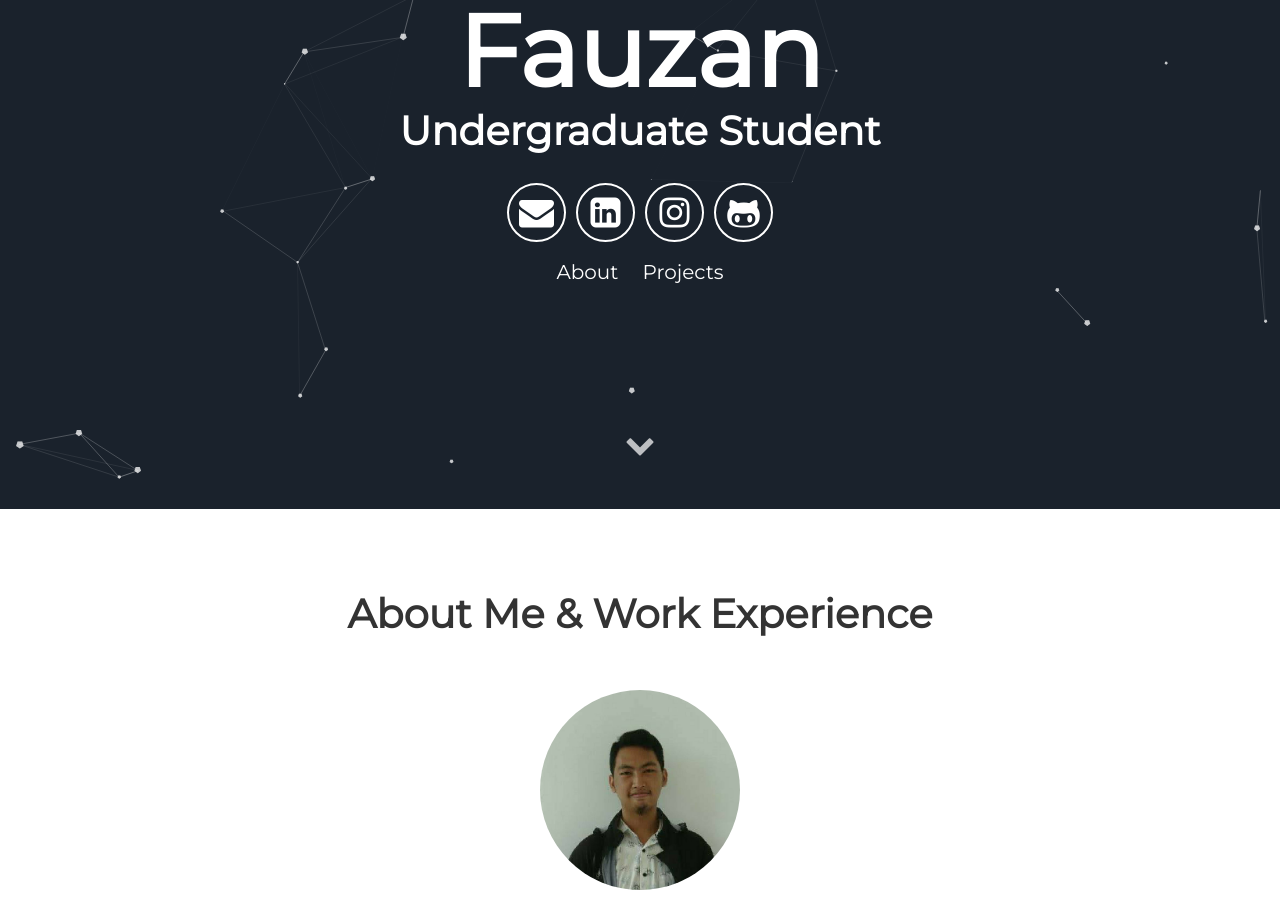
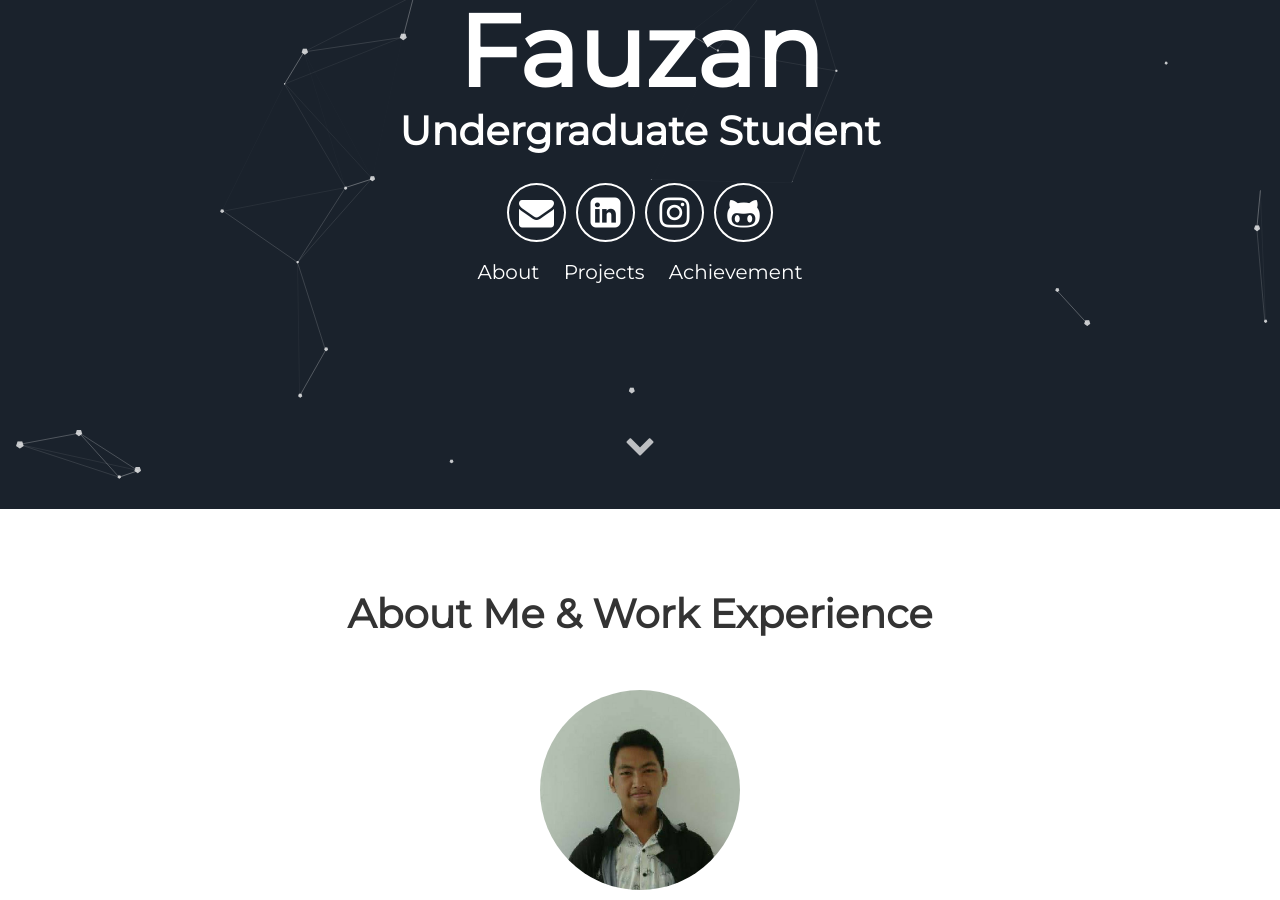
Before and after one commit to Fizdan/Fizdan.github.io, a Jekyll site: the page built from index.md, in a window 1280 px wide and 900 px high, scrolled down 391 px. Built offline with Jekyll 4.4.1, drawn with Linux system fonts in a browser that asks for light colours; our own code applies the rules of GitHub Pages for plain Markdown files.

Commit message:
fix header

```diff
--- a/_includes/header.html
+++ b/_includes/header.html
@@ -13,6 +13,7 @@
       <div class="header-links">
         <a class="link" href="#about" data-scroll>About</a>
         <a class="link" href="#projects" data-scroll>Projects</a>
+        <a class="link" href="#achievement" data-scroll>Achievement</a>
       </div>
   </div>
   <a class="down" href="#about" data-scroll><i class="icon fa fa-chevron-down" aria-hidden="true"></i></a>
```
